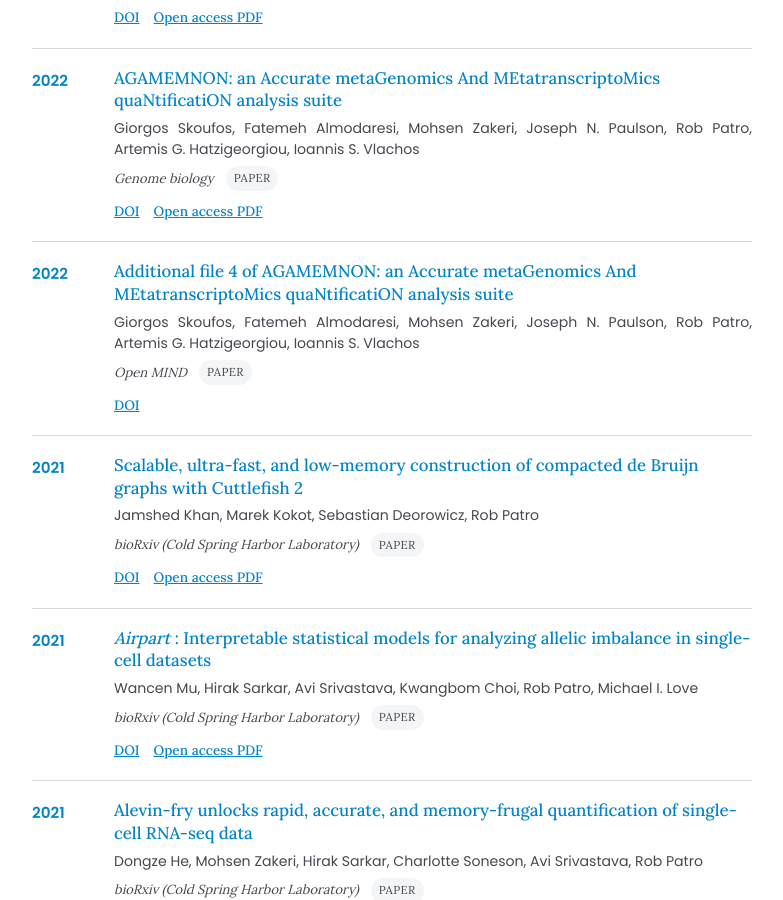
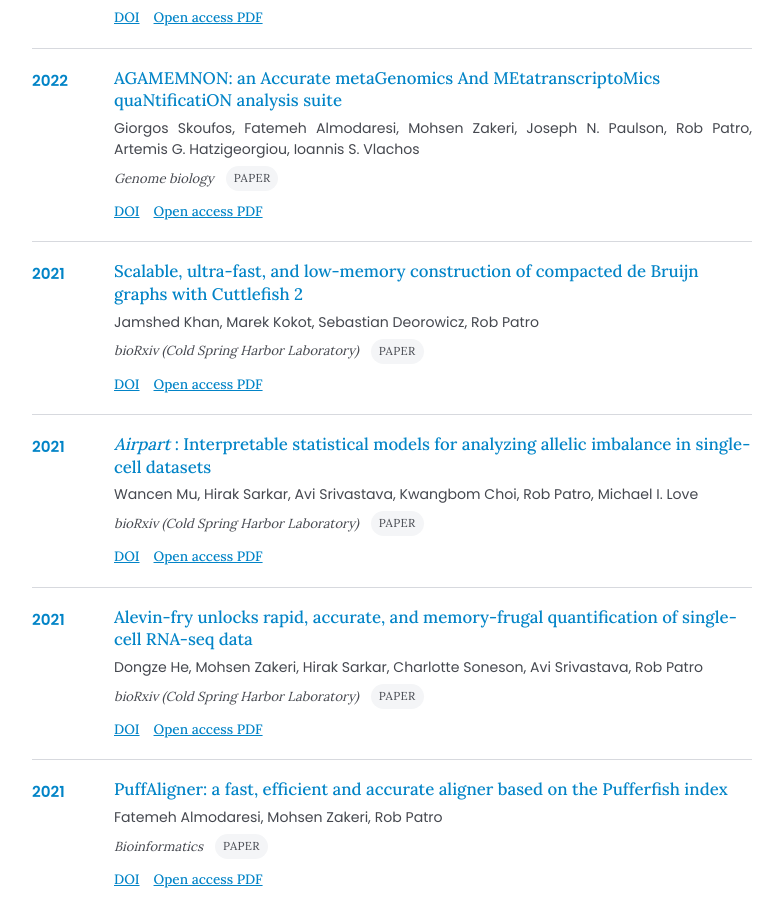
Before and after one commit to COMBINE-lab/combine-lab.github.io, a Jekyll site: the page built from publications/index.md, in a window 1280 px wide and 900 px high, scrolled down 10137 px. Shown: the whole window, without its empty margins (248-1031 px from the left). Built offline with Jekyll 4.4.1, drawn with Linux system fonts in a browser that asks for light colours; nearby versions of some CDN libraries; some of the changed text lies outside the part shown.

Commit message:
Update publications from OpenAlex

```diff
--- a/_data/publications.yml
+++ b/_data/publications.yml
@@ -1164,27 +1164,6 @@
   link: https://doi.org/10.1186/s13059-022-02610-4
   is_oa: true
   oa_url: https://genomebiology.biomedcentral.com/counter/pdf/10.1186/s13059-022-02610-4
-- id: W4394235120
-  title: 'Additional file 4 of AGAMEMNON: an Accurate metaGenomics And MEtatranscriptoMics
-    quaNtificatiON analysis suite'
-  authors:
-  - Giorgos Skoufos
-  - Fatemeh Almodaresi
-  - Mohsen Zakeri
-  - Joseph N. Paulson
-  - Rob Patro
-  - Artemis G. Hatzigeorgiou
-  - Ioannis S. Vlachos
-  num_authors: 7
-  venue: Open MIND
-  year: 2022
-  date: '2022-01-01'
-  type: article
-  is_preprint: false
-  doi: https://doi.org/10.6084/m9.figshare.19101855
-  link: https://doi.org/10.6084/m9.figshare.19101855
-  is_oa: true
-  oa_url: null
 - id: W4200621355
   title: Scalable, ultra-fast, and low-memory construction of compacted de Bruijn
     graphs with Cuttlefish 2
@@ -1657,21 +1636,6 @@
   link: https://doi.org/10.1371/journal.pcbi.1007664
   is_oa: true
   oa_url: https://journals.plos.org/ploscompbiol/article/file?id=10.1371/journal.pcbi.1007664&type=printable
-- id: W4416632515
-  title: 'Referee report. For: GFF Utilities: GffRead and GffCompare [version 1; peer
-    review: 3 approved]'
-  authors:
-  - Rob Patro
-  num_authors: 1
-  venue: Faculty of 1000 Research Ltd
-  year: 2020
-  date: '2020-01-01'
-  type: article
-  is_preprint: false
-  doi: https://doi.org/10.5256/f1000research.25718.r62867
-  link: https://doi.org/10.5256/f1000research.25718.r62867
-  is_oa: true
-  oa_url: https://doi.org/10.5256/f1000research.25718.r62867
 - id: W2976412391
   title: 'Tximeta: reference sequence checksums for provenance identification in RNA-seq'
   authors:
@@ -1770,7 +1734,7 @@
   doi: https://doi.org/10.1146/annurev-biodatasci-072018-021255
   link: https://doi.org/10.1146/annurev-biodatasci-072018-021255
   is_oa: true
-  oa_url: null
+  oa_url: https://www.zora.uzh.ch/id/eprint/181231/1/Ann_Rev_Biomed_Data_Science_-_RNA_sequencing_data__hitchhiker_s__guide_to_expression_analysis.pdf
 - id: W2937044610
   title: Sketching and Sublinear Data Structures in Genomics
   authors:
@@ -2036,7 +2000,7 @@
   doi: https://doi.org/10.1184/r1/6702233
   link: https://doi.org/10.1184/r1/6702233
   is_oa: true
-  oa_url: null
+  oa_url: https://figshare.com/articles/Salmon_Accurate_Versatile_and_Ultrafast_Quantification_from_RNA-seq_Data_using_Lightweight-Alignment/6702233
 - id: W2811431585
   title: Rich Chromatin Structure Prediction from Hi-C Data
   authors:
@@ -2156,21 +2120,6 @@
   link: https://doi.org/10.1093/bioinformatics/bty292
   is_oa: true
   oa_url: https://academic.oup.com/bioinformatics/article-pdf/34/13/i169/25098250/bty292.pdf
-- id: W4416629351
-  title: 'Referee report. For: False positives in trans-eQTL and co-expression analyses
-    arising from RNA-sequencing alignment errors [version 1; referees: 2 approved]'
-  authors:
-  - Rob Patro
-  num_authors: 1
-  venue: Faculty of 1000 Research Ltd
-  year: 2018
-  date: '2018-01-01'
-  type: article
-  is_preprint: false
-  doi: https://doi.org/10.5256/f1000research.18744.r41237
-  link: https://doi.org/10.5256/f1000research.18744.r41237
-  is_oa: true
-  oa_url: https://doi.org/10.5256/f1000research.18744.r41237
 - id: W2767824349
   title: 'Mantis: A Fast, Small, and Exact Large-Scale Sequence-Search Index'
   authors:
@@ -2437,7 +2386,7 @@
   doi: https://doi.org/10.1038/nmeth.4197
   link: https://doi.org/10.1038/nmeth.4197
   is_oa: true
-  oa_url: http://nrs.harvard.edu/urn-3:HUL.InstRepos:34491813
+  oa_url: https://www.ncbi.nlm.nih.gov/pmc/articles/5600148
 - id: W2950792513
   title: 'Rainbowfish: A Succinct Colored de Bruijn Graph Representation'
   authors:
@@ -2587,21 +2536,6 @@
   link: https://doi.org/10.1186/s12859-016-1008-7
   is_oa: true
   oa_url: https://bmcbioinformatics.biomedcentral.com/track/pdf/10.1186/s12859-016-1008-7
-- id: W4416783868
-  title: 'Referee report. For: Differential analyses for RNA-seq: transcript-level
-    estimates improve gene-level inferences [version 1; referees: 2 approved]'
-  authors:
-  - Rob Patro
-  num_authors: 1
-  venue: Faculty of 1000 Research Ltd
-  year: 2016
-  date: '2016-01-01'
-  type: article
-  is_preprint: false
-  doi: https://doi.org/10.5256/f1000research.8143.r11745
-  link: https://doi.org/10.5256/f1000research.8143.r11745
-  is_oa: true
-  oa_url: https://doi.org/10.5256/f1000research.8143.r11745
 - id: W7136282804
   title: Additional file 5 of A computational method for designing diverse linear
     epitopes including citrullinated peptides with desired binding affinities to intravenous
@@ -2822,21 +2756,6 @@
   link: https://doi.org/10.1093/bioinformatics/btv071
   is_oa: true
   oa_url: https://academic.oup.com/bioinformatics/article-pdf/31/12/1920/17100184/btv071.pdf
-- id: W4416625343
-  title: 'Referee report. For: The khmer software package: enabling efficient nucleotide
-    sequence analysis [version 1; referees: 2 approved, 1 approved with reservations]'
-  authors:
-  - Rob Patro
-  num_authors: 1
-  venue: Faculty of 1000 Research Ltd
-  year: 2015
-  date: '2015-01-01'
-  type: article
-  is_preprint: false
-  doi: https://doi.org/10.5256/f1000research.7456.r10508
-  link: https://doi.org/10.5256/f1000research.7456.r10508
-  is_oa: true
-  oa_url: https://doi.org/10.5256/f1000research.7456.r10508
 - id: W2172512721
   title: Compression of short-read sequences using path encoding
   authors:
```
